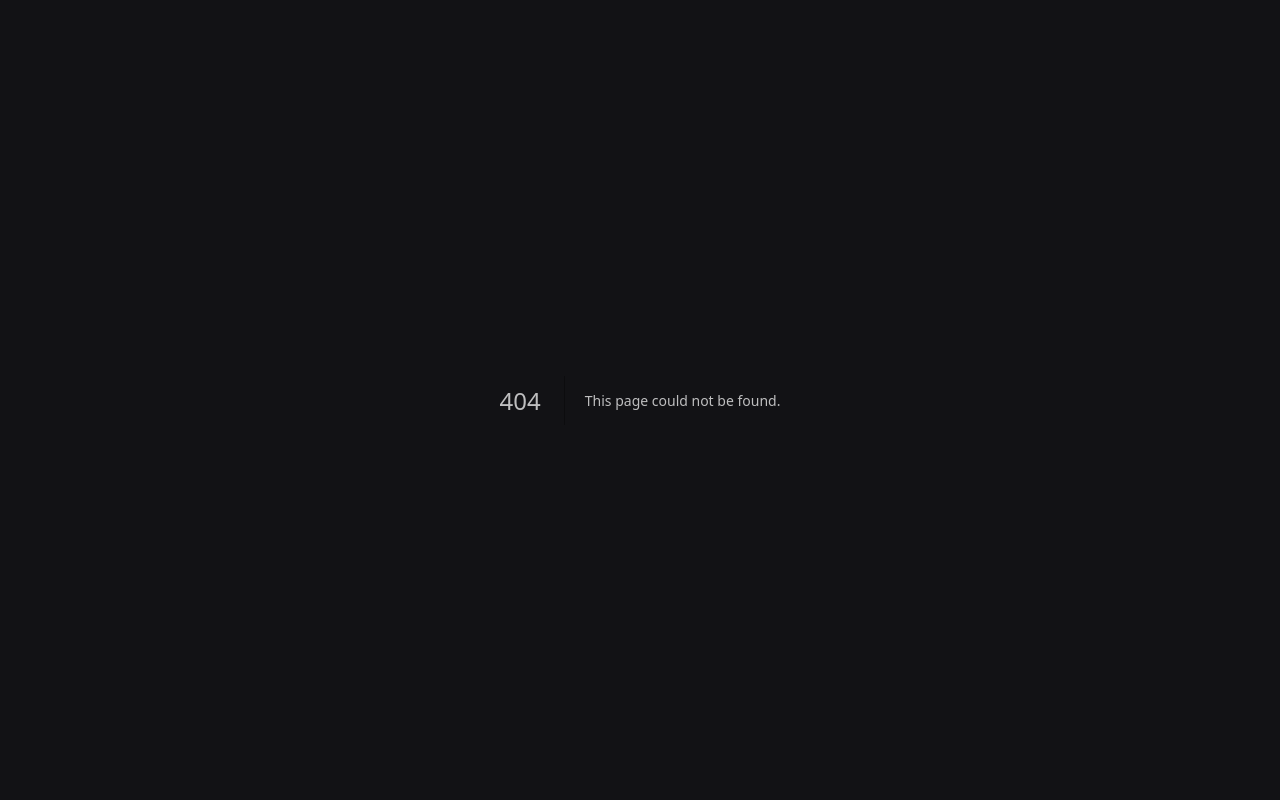
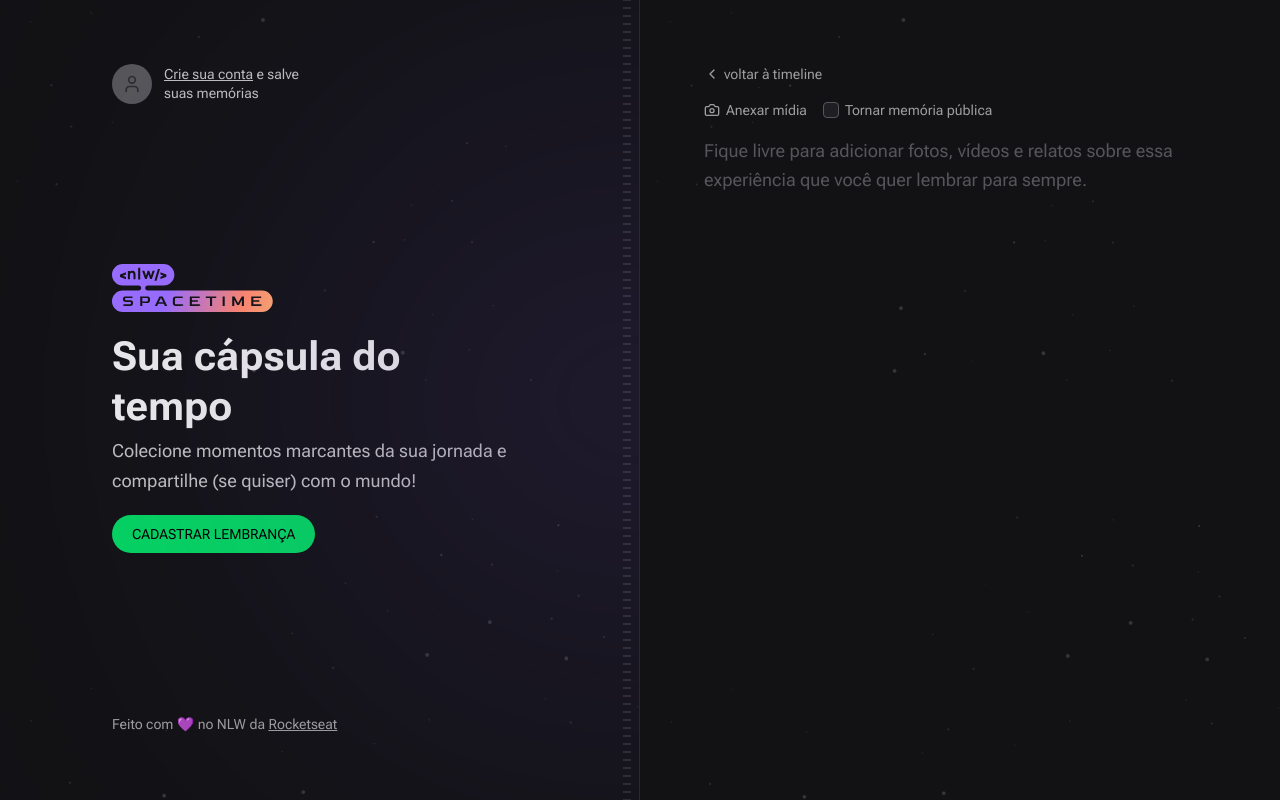
Before and after one commit to gabrielSantos1101/NLW-SpaceTime-web, a Next.js app: page /memories/new in a window 1280 px wide. Before the commit this address had no page. Built offline with nearby package versions, Linux system fonts and the light colour scheme; no server answers; a web font is replaced by a local one.

Commit message:
feat: use middleware to rediract routes and create memory form

```diff
--- a/package.json
+++ b/package.json
@@ -26,5 +26,8 @@
     "react-dom": "18.2.0",
     "tailwindcss": "3.3.2",
     "typescript": "5.0.4"
+  },
+  "devDependencies": {
+    "@tailwindcss/forms": "^0.5.3"
   }
 }
--- a/src/app/api/auth/callback/route.ts
+++ b/src/app/api/auth/callback/route.ts
@@ -4,7 +4,8 @@
 export async function GET(request: NextRequest) {
   const { searchParams } = new URL(request.url)
   const code = searchParams.get('code')
-  console.log(code)
+
+  const redirectTo = request.cookies.get('redirectTo')?.value
 
   const registerResponse = await api.post('/register', {
     code,
@@ -12,11 +13,9 @@
 
   const { token } = registerResponse.data
 
-  const redirectURL = new URL('/', request.url)
+  const redirectURL = redirectTo ?? new URL('/', request.url)
 
   const cookieExpiresInSeconds = 60 * 60 * 24 * 30
-
-  console.log(token)
 
   return NextResponse.redirect(redirectURL, {
     headers: {
--- /dev/null
+++ b/src/app/api/auth/logout/route.ts
@@ -0,0 +1,11 @@
+import { NextRequest, NextResponse } from 'next/server'
+
+export async function GET(request: NextRequest) {
+  const redirectURL = new URL('/', request.url)
+
+  return NextResponse.redirect(redirectURL, {
+    headers: {
+      'Set-Cookie': `token=; Path=/; max-age=0;`,
+    },
+  })
+}
--- a/src/app/layout.tsx
+++ b/src/app/layout.tsx
@@ -4,6 +4,13 @@
   Roboto_Flex as Roboto,
   Bai_Jamjuree as BaiJamjuree,
 } from 'next/font/google'
+import { EmptyMemories } from '@/components/EmptyMemories'
+import { Hero } from '@/components/Hero'
+import { Profile } from '@/components/Profile'
+import { SignIn } from '@/components/SignIn'
+import { Copyright } from '@/components/Copyright'
+import { cookies } from 'next/headers'
+
 
 const roboto = Roboto({ subsets: ['latin'], variable: '--font-roboto' })
 
@@ -20,12 +27,31 @@
 }
 
 export default function RootLayout({ children }: { children: ReactNode }) {
+  const isAuthenticated = cookies().has('token')
   return (
     <html lang="en">
       <body
         className={`${roboto.variable} ${baiJamjuree.variable} bg-gray-900 font-sans text-gray-100`}
       >
-        {children}
+        <main className="grid min-h-screen grid-cols-2">
+          {/* Left */}
+          <div className="relative flex flex-col items-start justify-between overflow-hidden border-r border-white/10 bg-[url(../assets/bg-stars.svg)] bg-cover px-28 py-16">
+            {/* Blur */}
+            <div className="absolute right-0 top-1/2 h-[288px] w-[526px] -translate-y-1/2 translate-x-1/2 rounded-full bg-purple-700 opacity-50 blur-full" />
+
+            {/* Stripes */}
+            <div className="absolute bottom-0 right-2 top-0 w-2 bg-stripes" />
+
+            {isAuthenticated ? <Profile /> : <SignIn />}
+            <Hero />
+            <Copyright />
+          </div>
+
+          {/* Right */}
+          <div className="flex flex-col bg-[url(../assets/bg-stars.svg)] bg-cover p-16">
+          {children}
+          </div>
+        </main>
       </body>
     </html>
   )
--- /dev/null
+++ b/src/app/memories/new/page.tsx
@@ -0,0 +1,51 @@
+import { Camera, ChevronLeft } from "lucide-react";
+import Link from "next/link";
+
+export default function NewMemory() {
+  return (
+  <div className="flex flex-1 flex-col gap-4">
+    <Link
+    href="/"
+    className="flex items-center gap-1 text-sm text-gray-200 hover:text-gray-100">
+      <ChevronLeft className="h-4 w-4"/>
+      voltar à timeline
+      </Link>
+
+      <form className="flex flex-1 flex-col gap-2">
+        <div className="flex items-center gap-4">
+          <label
+          htmlFor="media"
+          className="flex cursor-pointer items-center gap-1.5 text-sm text-gray-200 hover:text-gray-100"
+          >
+          <Camera
+          className="h-4 w-4" />
+          Anexar mídia
+          </label>
+
+          <label
+          htmlFor="isPublic"
+          className="flex items-center gap-1.5 text-sm text-gray-200 hover:text-gray-100">
+
+            <input
+            type="checkbox"
+            name="isPublic"
+            id="isPublic"
+            value='true'
+            className="h-4 w-4 rounded border-gray-400 bg-gray-700 text-purple-500"
+            />
+            Tornar memória pública
+          </label>
+        </div>
+
+        <input type="file" name="midia" id="media"  className="invisible h-0 w-0"/>
+
+        <textarea
+          name="content"
+          spellCheck={false}
+          className="w-full flex-1 resize-none rounded border-0 bg-transparent p-0 text-lg leading-relaxed text-gray-100 placeholder:text-gray-400 focus:ring-0"
+          placeholder="Fique livre para adicionar fotos, vídeos e relatos sobre essa experiência que você quer lembrar para sempre."
+        />
+      </form>
+  </div>
+  )
+}
--- a/src/app/page.tsx
+++ b/src/app/page.tsx
@@ -1,33 +1,7 @@
-import { cookies } from 'next/headers'
-
-import { Copyright } from '@/components/Copyright'
 import { EmptyMemories } from '@/components/EmptyMemories'
-import { Hero } from '@/components/Hero'
-import { SignIn } from '@/components/SignIn'
-import { Profile } from '@/components/Profile'
 
 export default function Home() {
-  const isAuthenticated = cookies().has('token')
-
   return (
-    <main className="grid min-h-screen grid-cols-2">
-      {/* Left */}
-      <div className="relative flex flex-col items-start justify-between overflow-hidden border-r border-white/10 bg-[url(../assets/bg-stars.svg)] bg-cover px-28 py-16">
-        {/* Blur */}
-        <div className="absolute right-0 top-1/2 h-[288px] w-[526px] -translate-y-1/2 translate-x-1/2 rounded-full bg-purple-700 opacity-50 blur-full" />
-
-        {/* Stripes */}
-        <div className="absolute bottom-0 right-2 top-0 w-2 bg-stripes" />
-
-        {isAuthenticated ? <Profile /> : <SignIn />}
-        <Hero />
-        <Copyright />
-      </div>
-
-      {/* Right */}
-      <div className="flex flex-col bg-[url(../assets/bg-stars.svg)] bg-cover p-16">
         <EmptyMemories />
-      </div>
-    </main>
   )
 }
--- a/src/components/EmptyMemories.tsx
+++ b/src/components/EmptyMemories.tsx
@@ -3,7 +3,7 @@
     <div className="flex flex-1 items-center justify-center">
       <p className="w-[360px] text-center leading-relaxed">
         Você ainda não registrou nenhuma lembrança, começa{' '}
-        <a href="" className="underline hover:text-gray-50">
+        <a href="/memories/new" className="underline hover:text-gray-50">
           criar agora
         </a>
         !
--- a/src/components/Hero.tsx
+++ b/src/components/Hero.tsx
@@ -1,6 +1,7 @@
 import Image from 'next/image'
 
 import nlwLogo from '../assets/nlw-spacetime-logo.svg'
+import Link from 'next/link'
 
 export function Hero() {
   return (
@@ -17,12 +18,12 @@
         </p>
       </div>
 
-      <a
+      <Link
         className="inline-block rounded-full bg-green-500 px-5 py-3 font-alt text-sm uppercase leading-none text-black hover:bg-green-600"
-        href=""
+        href="/memories/new"
       >
         CADASTRAR LEMBRANÇA
-      </a>
+      </Link>
     </div>
   )
 }
--- a/src/components/Profile.tsx
+++ b/src/components/Profile.tsx
@@ -16,7 +16,7 @@
 
       <p className="max-w-[140px] text-sm leading-snug">
         {name}
-        <a href="" className="block text-red-400 hover:text-red-300">
+        <a href="/api/auth/logout" className="block text-red-400 hover:text-red-300">
           Quero sair
         </a>
       </p>
--- a/tailwind.config.js
+++ b/tailwind.config.js
@@ -90,5 +90,7 @@
       }
     },
   },
-  plugins: [],
+  plugins: [
+    require("@tailwindcss/forms")
+  ],
 }
```
Also changed, not shown: src/middleware.ts (added, +21 -0 lines), 1 other file (tests, documents, lock files or other folders).
